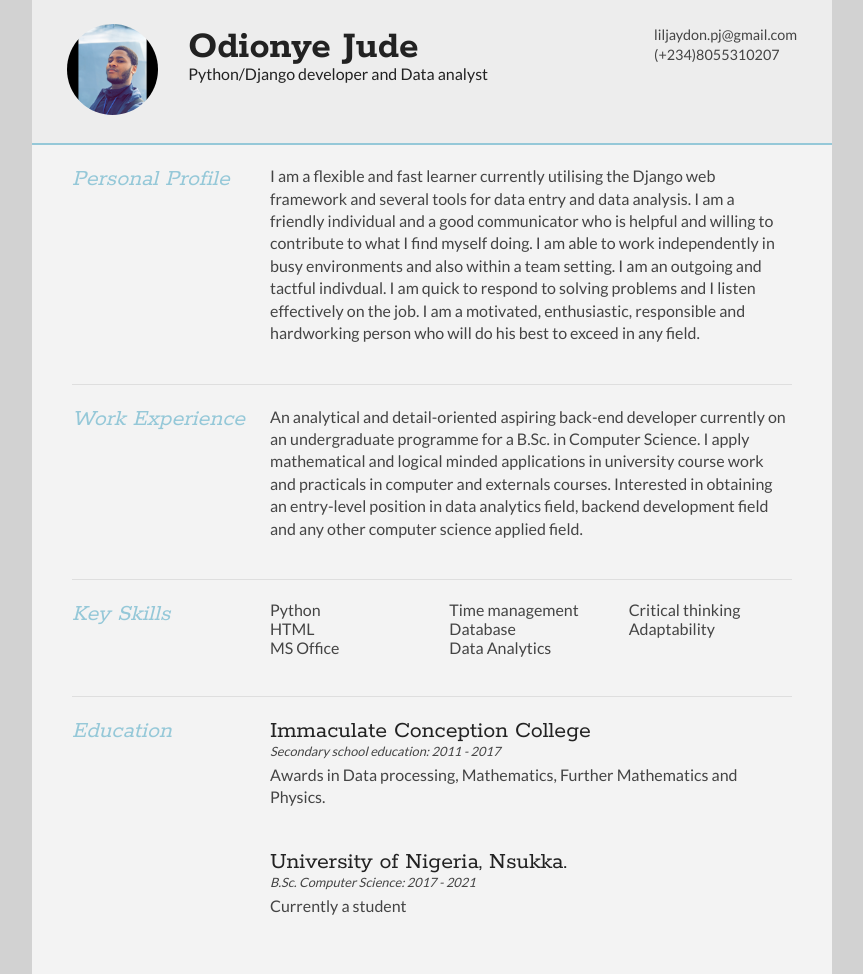
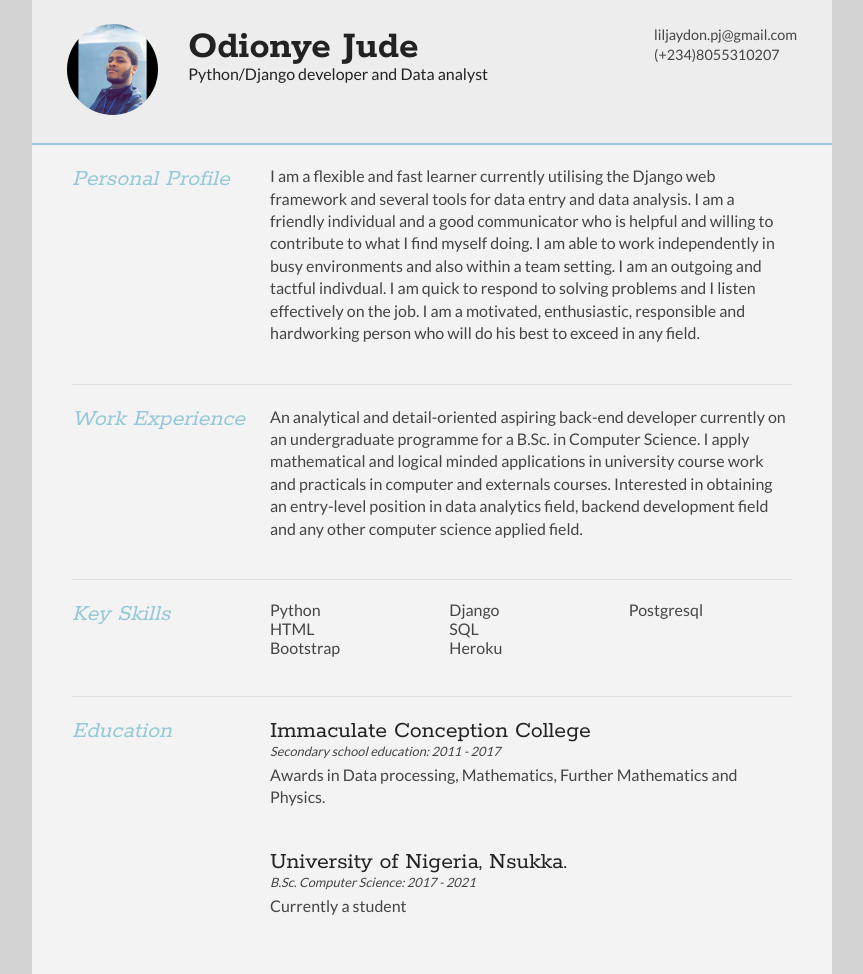
Before and after one commit to jayjaychukwu/portfolio, a Django app: page / in a window 1280 px wide. Shown: the part 31-1005 px from the top of the page, without its empty margins (208-1071 px from the left). Run offline with Django 3.2, Linux system fonts and the light colour scheme.

Commit message:
Added skills

```diff
--- a/resumesite/templates/home.html
+++ b/resumesite/templates/home.html
@@ -79,12 +79,11 @@
 				<ul class="keySkills">
 					<li>Python</li>
 					<li>HTML</li>
-					<li>MS Office</li>
-					<li>Time management</li>
-					<li>Database</li>
-					<li>Data Analytics</li>
-					<li>Critical thinking</li>
-					<li>Adaptability</li>
+					<li>Bootstrap</li>
+					<li>Django</li>
+					<li>SQL</li>
+					<li>Heroku</li>
+					<li>Postgresql</li>
 				</ul>
 			</div>
 			<div class="clear"></div>
```
